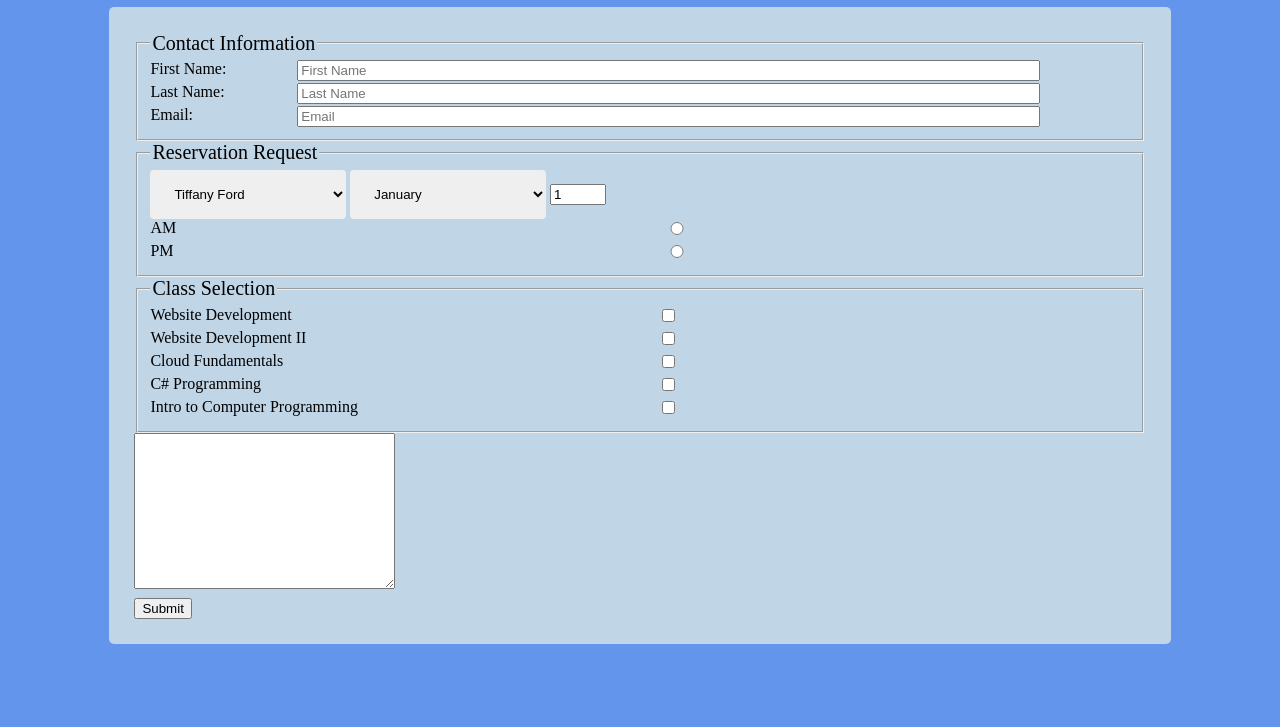
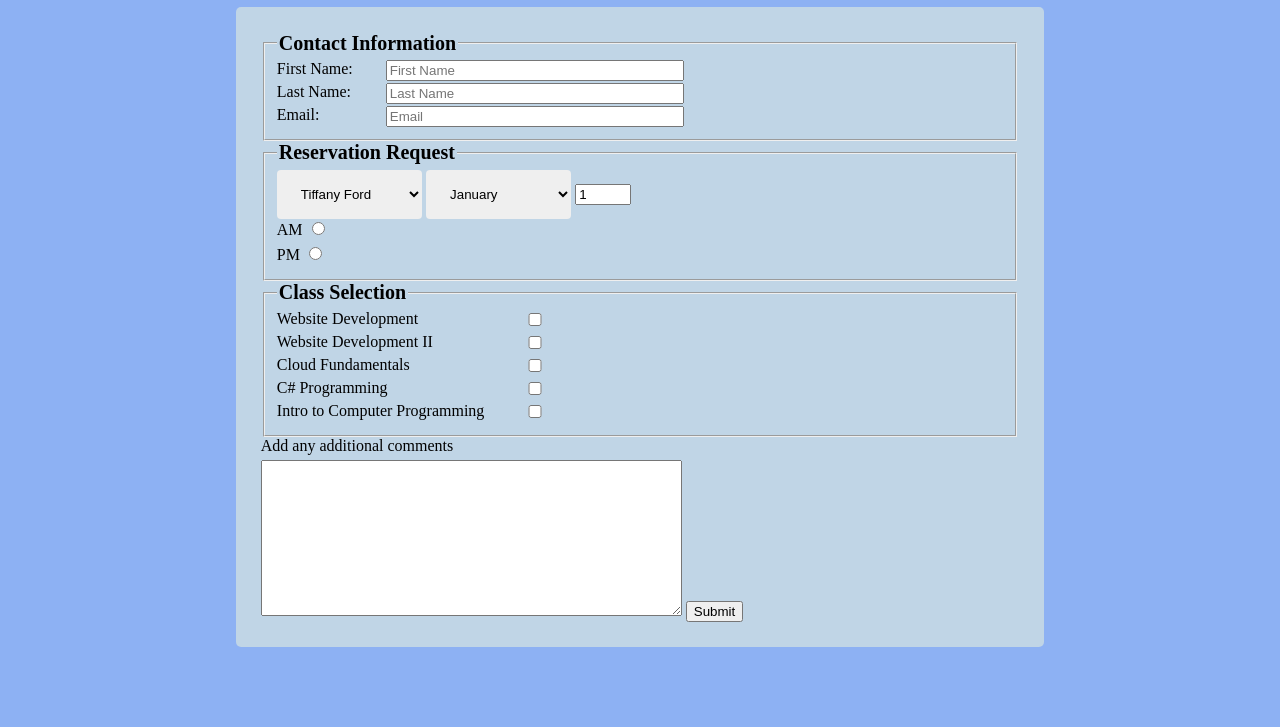
Before and after one commit to mcfulbright/Registrastion, a plain HTML site: page index.html in a window 1280 px wide. Shown: the part 73-800 px from the top of the page. Drawn offline with Linux system fonts and the light colour scheme.

Commit message:
finished styling

```diff
--- a/index.html
+++ b/index.html
@@ -41,7 +41,7 @@
                 </select>
                 <select id="months" name="Months">
                     <option value="jan">January</option>
-                    <option value="feb">Febrary</option>
+                    <option value="feb">February</option>
                     <option value="mar">March</option>
                     <option value="apr">April </option>
                     <option value="ma"> May</option>
@@ -55,10 +55,10 @@
                 </select>
                 <input class="submit" name="day" id="day" type="number" value="1" step="1" min="1" max="31">
                 <label class="radio">AM
-                    <input type="radio" name="radio">
+                    <input class="submit" type="radio" name="radio">
                 </label>
                 <label class="radio">PM
-                    <input type="radio" name="radio">
+                    <input class="submit" type="radio" name="radio">
                 </label>
             </fieldset>
             <fieldset>
@@ -85,10 +85,8 @@
                     <input type="checkbox" name="class">
                 </label>
             </fieldset>
-            <label>
-            <textarea name="comment" id="" cols="30" rows="10"></textarea>
-        </label>
-
+            <label>Add any additional comments</label>
+            <textarea name="comment" id="comment" cols="50" rows="10"></textarea>
             <input class="submit" type="submit" value="Submit">
         </form>
     </div>
--- a/styles.css
+++ b/styles.css
@@ -1,5 +1,6 @@
 html {
-    background-color: cornflowerblue;
+    background-color: rgb(141, 177, 243);
+    font-family: 'Times New Roman', Times, serif;
 }
 
 label {
@@ -10,7 +11,7 @@ label {
 
 input {
     left: 15%;
-    width: 75%;
+    width: 40%;
     position: absolute;
 }
 
@@ -21,7 +22,7 @@ input {
 
 .container {
     margin: auto;
-    width: 80%;
+    width: 60%;
     padding: 25px;
     border-radius: 5px;
     background-color: rgb(192, 213, 230);
@@ -30,7 +31,6 @@ input {
 h1 {
     text-align: center;
 }
-
 select {
     width: 20%;
     padding: 16px 20px;
@@ -44,6 +44,7 @@ select {
     user-select: none;
 }
 
-legend{
+legend {
     font-size: 20px;
+    font-weight: bold;
 }
```
